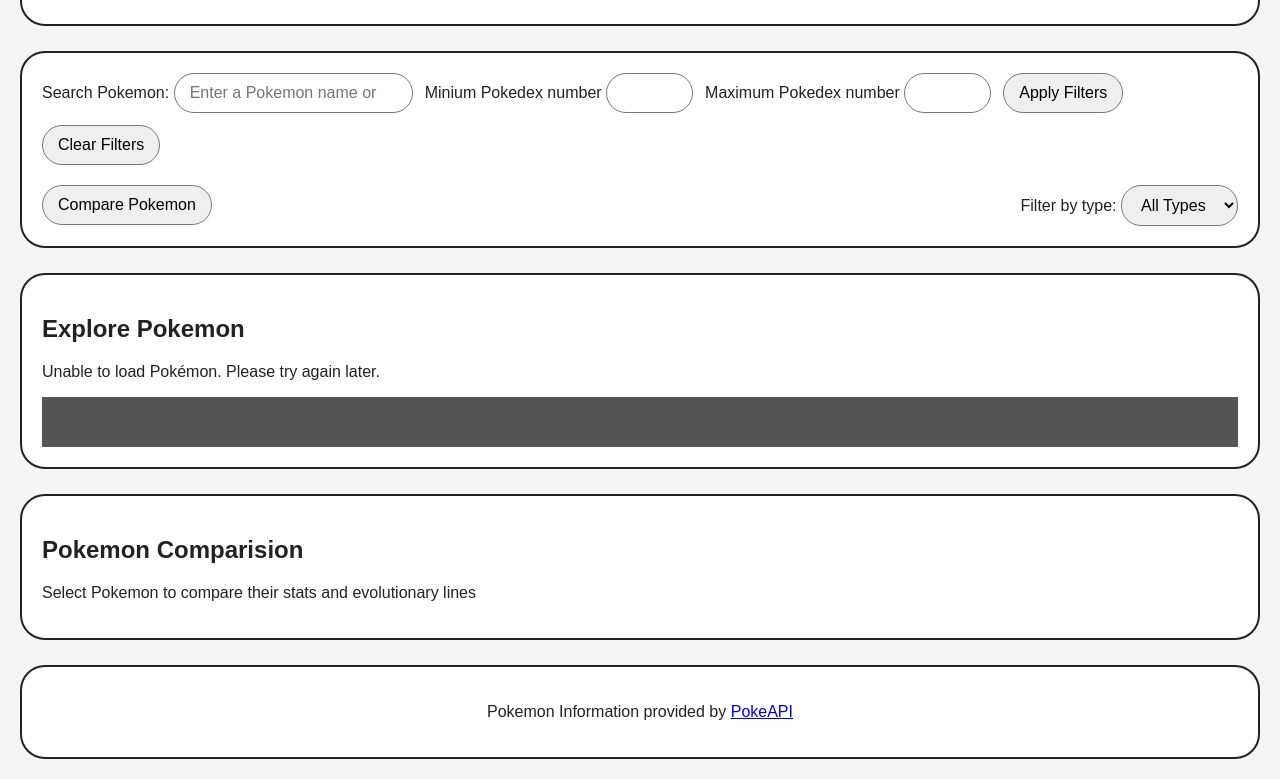
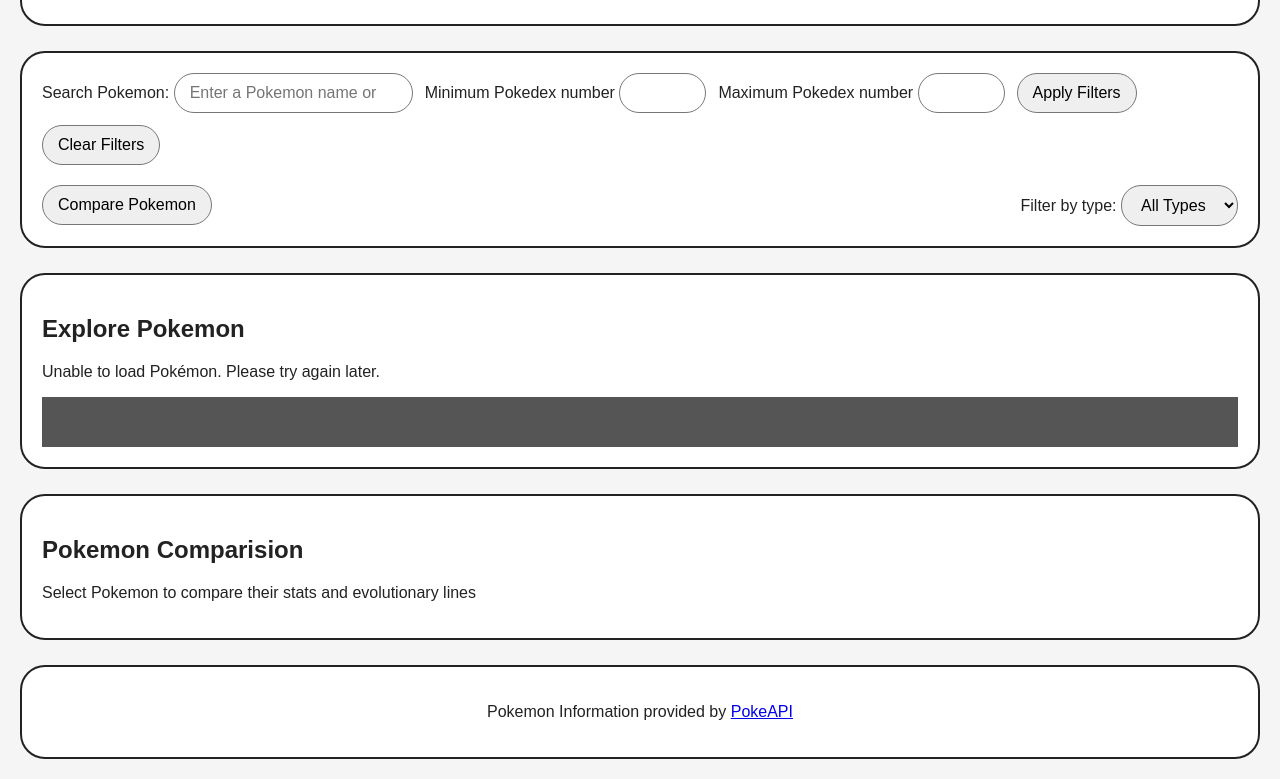
Before and after one commit to Dmitch27/cs2100-capstone-PokePedia, a plain HTML site: page index.html in a window 1280 px wide. Shown: the part 118-897 px from the top of the page. Drawn offline with Linux system fonts and the light colour scheme; no server answers.

Commit message:
Spelling error
"minium" to "Minimum"

```diff
--- a/index.html
+++ b/index.html
@@ -42,7 +42,7 @@
                 </div>
 
                 <div class="form-group">
-                    <label for="min-number">Minium Pokedex number</label>
+                    <label for="min-number">Minimum Pokedex number</label>
                     <input type="number"
                             id="min-number"
                             name="min-number"
```
